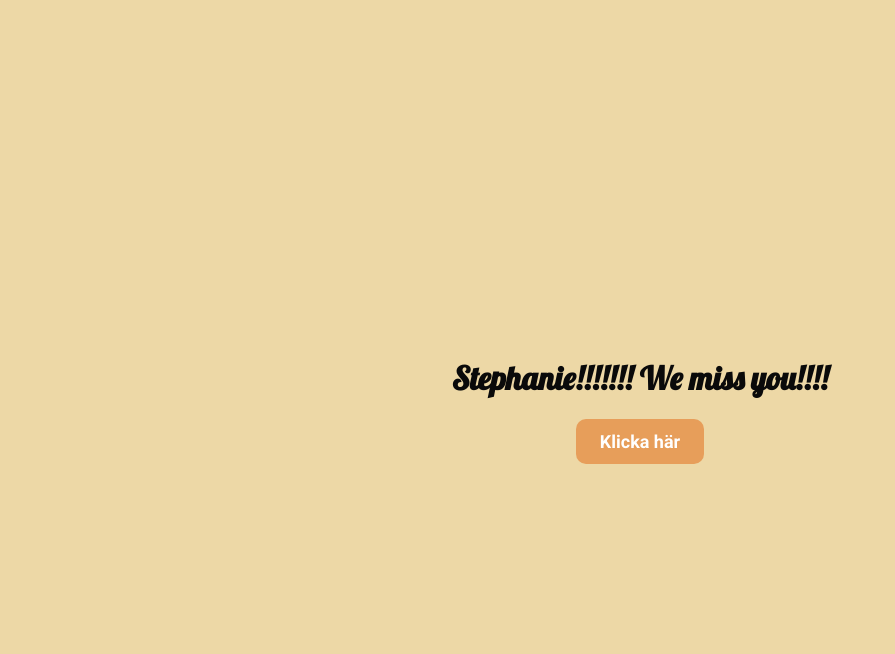
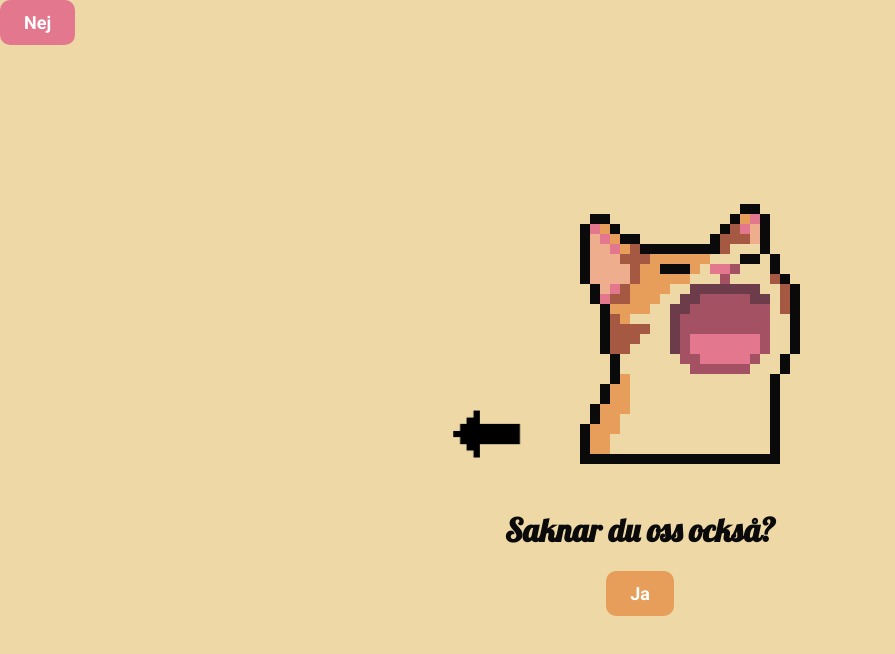
Before and after one commit to jessicaagren/sad-cat-2.0, a React (Vite) app: page / in a window 1280 px wide. Both pictures are taken after a click on the button "Klicka här". Shown: the top 654 px of the page, without its empty margins (0-895 px from the left). Built offline with nearby package versions, Linux system fonts and the light colour scheme.

Commit message:
Add Components for four pages

```diff
--- a/src/App.scss
+++ b/src/App.scss
@@ -53,3 +53,16 @@ button:hover {
   background-color: $orange;
   color: white;
 }
+
+.no-btn {
+  background-color: $barbie;
+  color: white;
+  position: absolute;
+  left: 0;
+  top: 0;
+  transition: transform 0.3s ease;
+}
+
+.no-btn:hover {
+  background-color: $wine;
+}
--- a/src/App.tsx
+++ b/src/App.tsx
@@ -1,10 +1,10 @@
 import './App.scss';
-import FirstPageComponent from './components/FirstPageComponent/FirstPageComponent';
+import Main from './components/Main/Main';
 
 function App() {
   return (
     <>
-      <FirstPageComponent />
+      <Main />
     </>
   );
 }
--- a/src/components/FirstPageComponent/FirstPageComponent.tsx
+++ b/src/components/FirstPageComponent/FirstPageComponent.tsx
@@ -1,10 +1,10 @@
 import './FirstPageComponent.scss';
 
-function FirstPageComponent() {
+function FirstPageComponent({ onButtonClick }: { onButtonClick: () => void }) {
   return (
     <div className='FirstPageComponent'>
       <h1>Stephanie!!!!!!! We miss you!!!!</h1>
-      <button id='yesBtn' className='yes-btn'>
+      <button id='yesBtn' className='yes-btn' onClick={onButtonClick}>
         Klicka här
       </button>
     </div>
--- /dev/null
+++ b/src/components/FourthPageComponent/FourthPageComponent.tsx
@@ -0,0 +1,14 @@
+import './FourthPageComponent.scss';
+
+function FourthPageComponent({ onButtonClick }: { onButtonClick: () => void }) {
+  return (
+    <div className='FourthPageComponent'>
+      <h1>Stephanie är en prutt! 💩</h1>
+      <button className='yes-btn' onClick={onButtonClick}>
+        Gå tillbaka till första sidan
+      </button>
+    </div>
+  );
+}
+
+export default FourthPageComponent;
--- /dev/null
+++ b/src/components/Main/Main.tsx
@@ -0,0 +1,29 @@
+import FirstPageComponent from '../FirstPageComponent/FirstPageComponent';
+import FourthPageComponent from '../FourthPageComponent/FourthPageComponent';
+import SecondPageComponent from '../SecondPageComponent/SecondPageComponent';
+import ThirdPageComponent from '../ThirdPageComponent/ThirdPageComponent';
+import './Main.scss';
+import { useState } from 'react';
+
+function Main() {
+  const [currentPage, setCurrentPage] = useState(1);
+
+  return (
+    <div>
+      {currentPage === 1 && (
+        <FirstPageComponent onButtonClick={() => setCurrentPage(2)} />
+      )}
+      {currentPage === 2 && (
+        <SecondPageComponent onButtonClick={() => setCurrentPage(3)} />
+      )}
+      {currentPage === 3 && (
+        <ThirdPageComponent onButtonClick={() => setCurrentPage(4)} />
+      )}
+      {currentPage === 4 && (
+        <FourthPageComponent onButtonClick={() => setCurrentPage(1)} />
+      )}
+    </div>
+  );
+}
+
+export default Main;
--- /dev/null
+++ b/src/components/SecondPageComponent/SecondPageComponent.tsx
@@ -0,0 +1,44 @@
+import './SecondPageComponent.scss';
+
+function SecondPageComponent({ onButtonClick }: { onButtonClick: () => void }) {
+  return (
+    <div className='SecondPageComponent'>
+      <span id='arrow-span'>
+        <a href='/index.html'>
+          <img
+            src='/media/pixel-arrow-left.png'
+            className='arrow-left'
+            height='100px'
+            width='100px'
+          />
+        </a>
+      </span>
+      <img
+        src='/media/sad-cat.png'
+        className='cat-img'
+        alt='Cat Image'
+        height='300px'
+        width='300px'
+      />
+
+      <div className='question-container'>
+        <h1 id='heading-text'>Saknar du oss också?</h1>
+        <div className='buttons-container'>
+          <div className='button-wrapper'>
+            <button id='yesBtn' className='yes-btn'>
+              Ja
+            </button>
+          </div>
+          <div className='button-wrapper'>
+            <button id='noBtn' className='no-btn'>
+              Nej
+            </button>
+          </div>
+        </div>
+      </div>
+      <div id='heartContainer'></div>
+    </div>
+  );
+}
+
+export default SecondPageComponent;
--- /dev/null
+++ b/src/components/ThirdPageComponent/ThirdPageComponent.tsx
@@ -0,0 +1,14 @@
+import './ThirdPageComponent.scss';
+
+function ThirdPageComponent({ onButtonClick }: { onButtonClick: () => void }) {
+  return (
+    <div className='ThirdPageComponent'>
+      <h1>Stephanie är KUNG! 👑</h1>
+      <button className='yes-btn' onClick={onButtonClick}>
+        Gå tillbaka till fjärde sidan
+      </button>
+    </div>
+  );
+}
+
+export default ThirdPageComponent;
```
Also changed, not shown: src/components/FourthPageComponent/FourthPageComponent.scss (added), src/components/Main/Main.scss (added), src/components/SecondPageComponent/SecondPageComponent.scss (added), src/components/ThirdPageComponent/ThirdPageComponent.scss (added).
